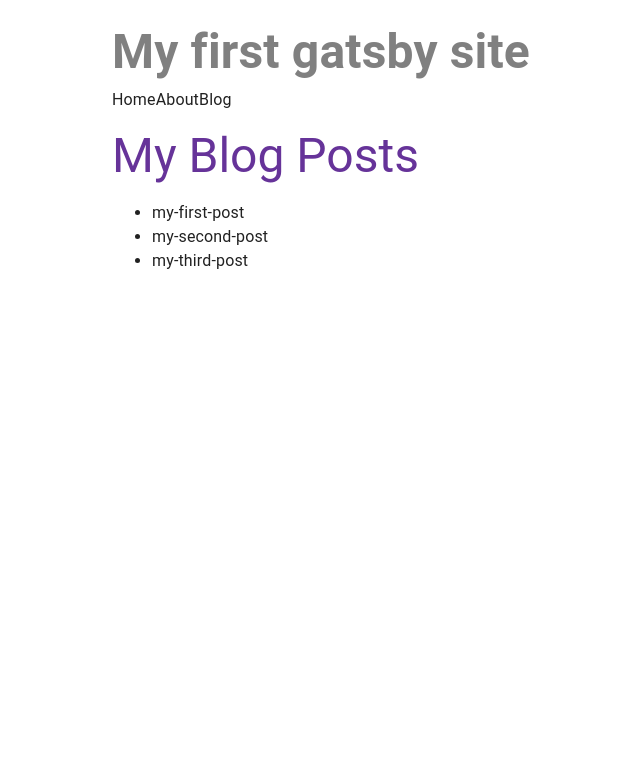
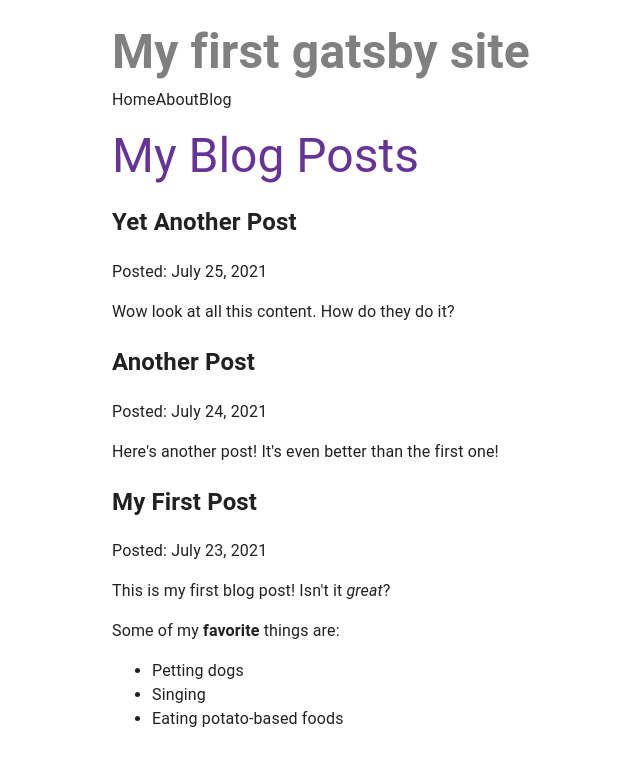
Before and after one commit to andrewmyers/my-first-gatsby-site, a Gatsby site: page /blog in a window 1280 px wide. Shown: the whole page, without its empty margins (294-934 px from the left). Built offline with nearby package versions, Linux system fonts and the light colour scheme; Gatsby itself is replaced by a stand-in of ours.

Commit message:
Finished Gatsby Tutorial Part 5

```diff
--- a/blog/my-first-post.mdx
+++ b/blog/my-first-post.mdx
@@ -1 +1,12 @@
-# My First Post
+---
+title: "My First Post"
+date: "2021-07-23"
+---
+
+This is my first blog post! Isn't it *great*?
+
+Some of my **favorite** things are:
+
+* Petting dogs
+* Singing
+* Eating potato-based foods
--- a/blog/my-second-post.mdx
+++ b/blog/my-second-post.mdx
@@ -1 +1,6 @@
-# My Second Post
+---
+title: "Another Post"
+date: "2021-07-24"
+---
+
+Here's another post! It's even better than the first one!
--- a/blog/my-third-post.mdx
+++ b/blog/my-third-post.mdx
@@ -1 +1,6 @@
-# My Third Post
+---
+title: "Yet Another Post"
+date: "2021-07-25"
+---
+
+Wow look at all this content. How do they do it?
--- a/gatsby-config.js
+++ b/gatsby-config.js
@@ -14,5 +14,6 @@ module.exports = {
         path: `${__dirname}/blog`,
       },
     },
+    "gatsby-plugin-mdx",
   ],
 };
--- a/package.json
+++ b/package.json
@@ -17,11 +17,14 @@
     "dependencies": {
         "@emotion/react": "^11.5.0",
         "@emotion/styled": "^11.3.0",
+        "@mdx-js/mdx": "^1.6.22",
+        "@mdx-js/react": "^1.6.22",
         "@mui/material": "^5.0.6",
         "eslint-config-amyers": "git://github.com/andrewmyers/eslint-config-amyers.git",
         "gatsby": "^4.1.0",
         "gatsby-plugin-image": "^2.1.0",
         "gatsby-plugin-material-ui": "^4.0.2",
+        "gatsby-plugin-mdx": "^3.1.0",
         "gatsby-plugin-sharp": "^4.1.0",
         "gatsby-source-filesystem": "^4.1.0",
         "react": "^17.0.1",
--- a/src/pages/blog.js
+++ b/src/pages/blog.js
@@ -1,23 +1,31 @@
 import { graphql } from "gatsby";
 import Layout from "../components/Layout";
+import { MDXRenderer } from "gatsby-plugin-mdx";
 
 const BlogPage = ({ data }) => {
   return (
     <Layout pageTitle="My Blog Posts">
-      <ul>
-        {data.allFile.nodes.map((node) => (
-          <li key={node.name}>{node.name}</li>
-        ))}
-      </ul>
+      {data.allMdx.nodes.map((node) => (
+        <article key={node.id}>
+          <h2>{node.frontmatter.title}</h2>
+          <p>Posted: {node.frontmatter.date}</p>
+          <MDXRenderer>{node.body}</MDXRenderer>
+        </article>
+      ))}
     </Layout>
   );
 };
 
 export const query = graphql`
-query BlogPosts {
-    allFile(filter: {sourceInstanceName: {eq: "blog"}}) {
+  query {
+    allMdx(sort: { fields: frontmatter___date, order: DESC }) {
       nodes {
-        name
+        frontmatter {
+          date(formatString: "MMMM D, YYYY")
+          title
+        }
+        id
+        body
       }
     }
   }
```
Also changed, not shown: 1 other file.
